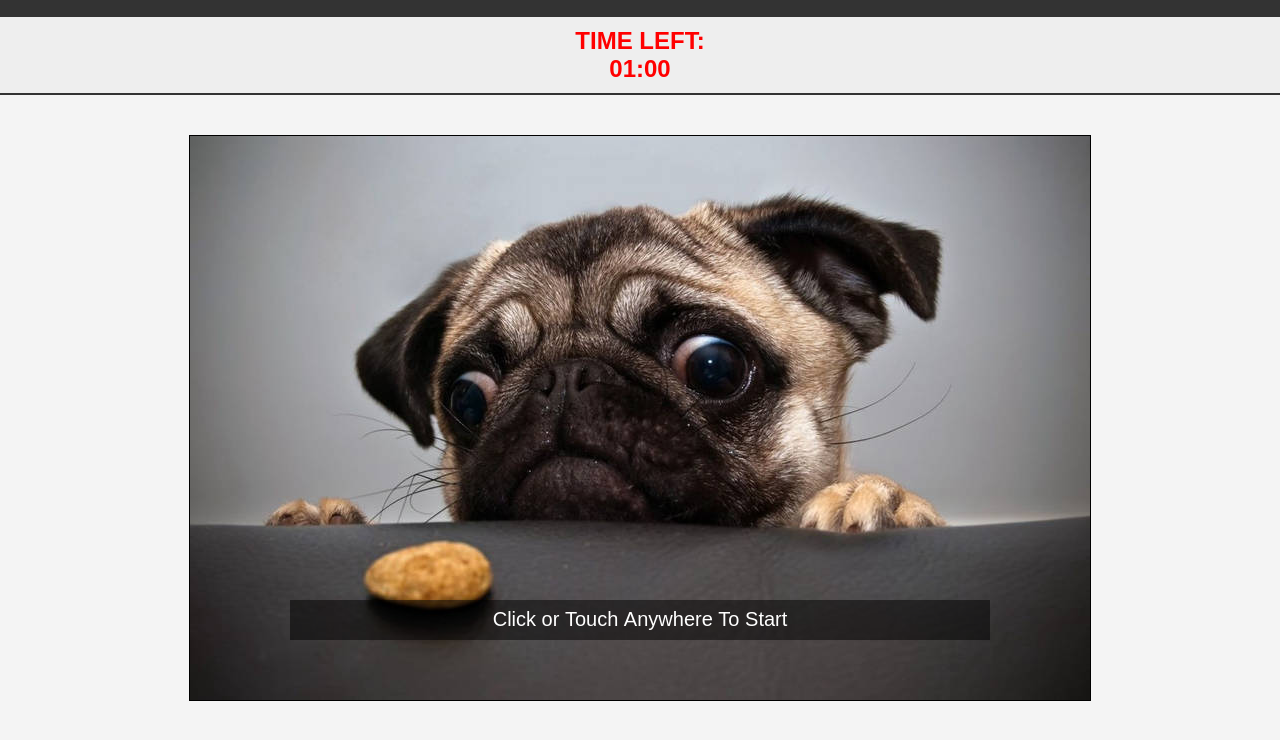
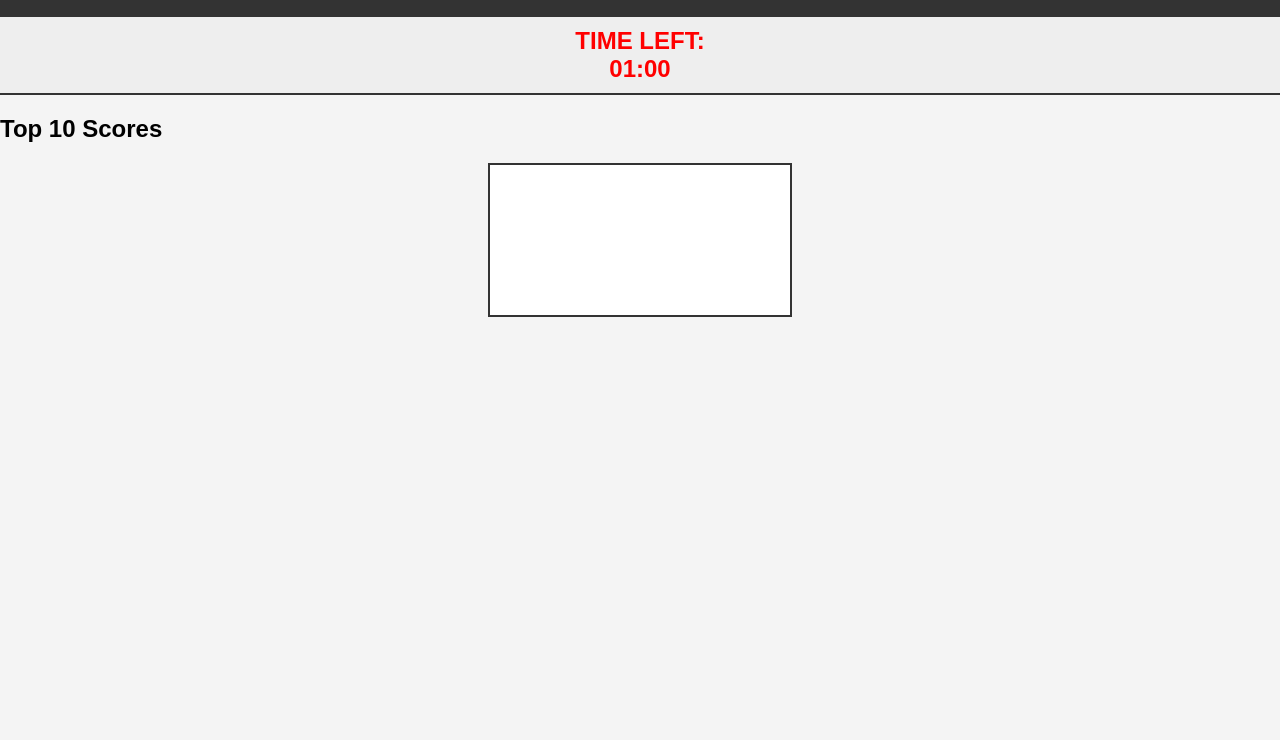
Before and after one commit to harshitptl21/CS455, a website: page index.html in a window 1280 px wide. Shown: the part 60-800 px from the top of the page. Drawn offline with Linux system fonts and the light colour scheme.

Commit message:
Added "top 10 scores" table

```diff
--- a/index.html
+++ b/index.html
@@ -6,7 +6,7 @@
   <script type="text/javascript" src="Game/script.js"></script>
 </head>
 
-<body onload="init();">
+<body>
   <div class="header">
     <h1> Puzzle Game </h1>
   </div>
@@ -14,8 +14,18 @@
     <div id="text">TIME LEFT:</div>
     <div id="timer">01:00</div>
   </div>
-  <div class="puzzleFrame">
-    <canvas id="myCanvas"></canvas>
+  <div class="game-container">
+
+    <div class="score-table">
+      <h2>Top 10 Scores</h2>
+      <ul id="score-list">
+      </ul>
+    </div>
+
+    <div class="puzzleFrame">
+      <canvas id="myCanvas"></canvas>
+    </div>
+
   </div>
 </body>
 
```
